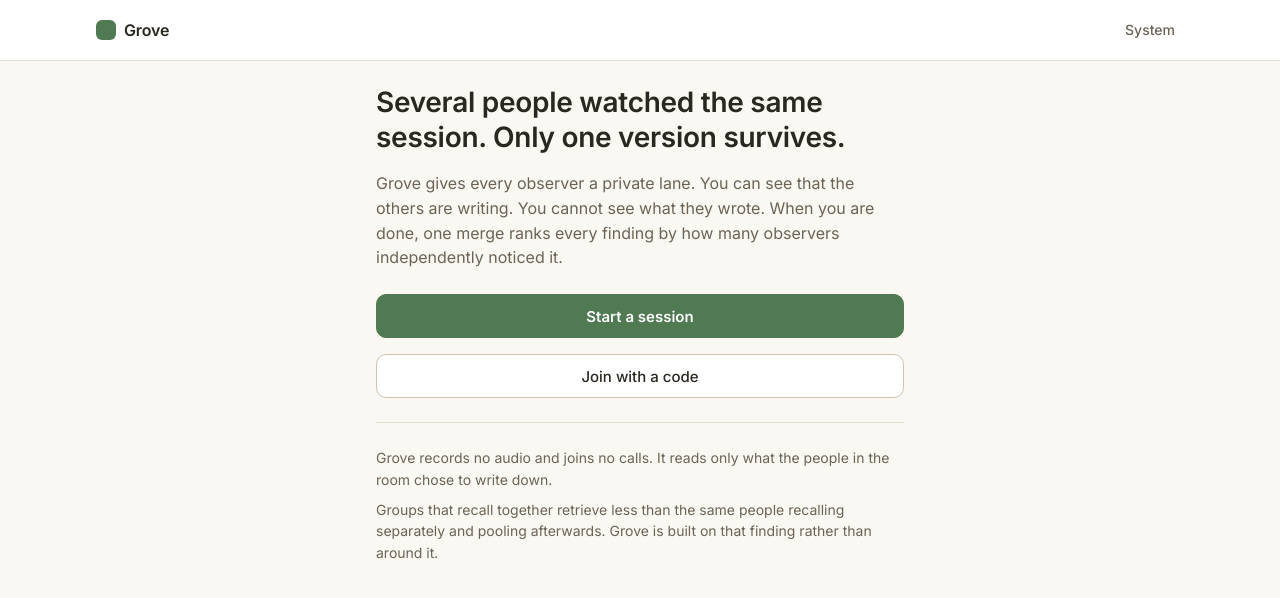
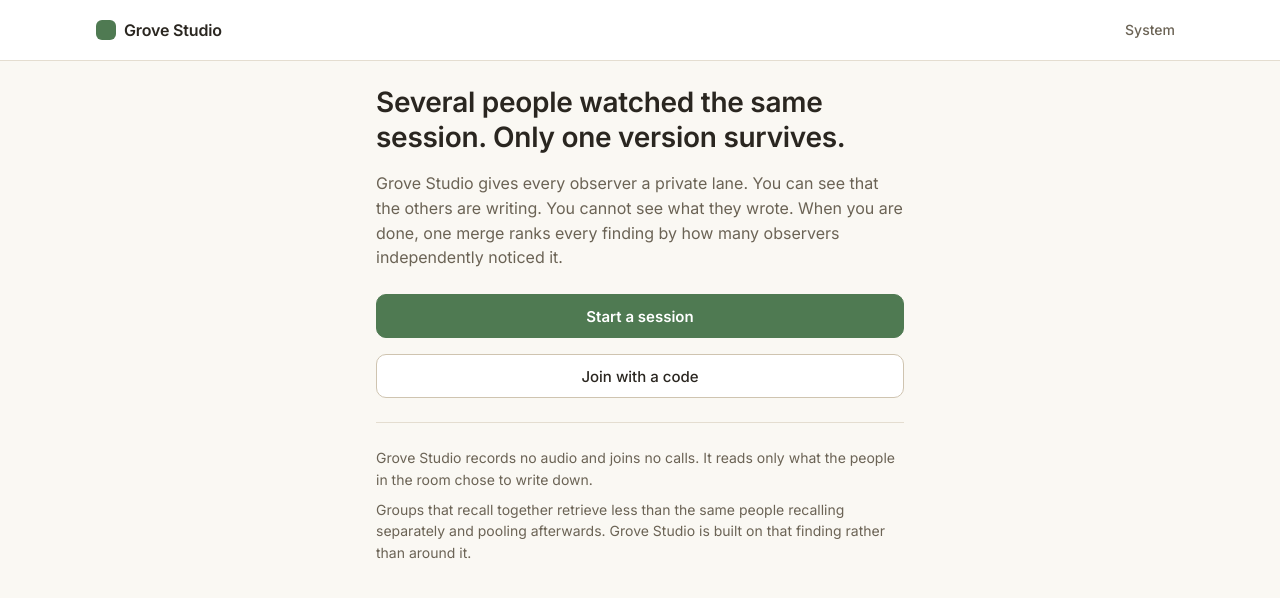
Before and after one commit to ctrlaltishipit/grove-studio, a React (Vite) app: page / in a window 1280 px wide. Shown: the top 598 px of the page. Built offline with nearby package versions, Linux system fonts and the light colour scheme; no server answers.

Commit message:
feat: rename the product to Grove Studio across the wordmark, tab title, prose and error copy

```diff
--- a/index.html
+++ b/index.html
@@ -3,7 +3,7 @@
   <head>
     <meta charset="UTF-8" />
     <meta name="viewport" content="width=device-width, initial-scale=1.0, viewport-fit=cover" />
-    <title>Grove</title>
+    <title>Grove Studio</title>
     <meta name="description" content="Several observers, separate lanes, one merged set of findings ranked by how many people independently saw each one." />
     <meta name="color-scheme" content="light dark" />
     <link rel="preconnect" href="https://fonts.googleapis.com" />
--- a/src/App.jsx
+++ b/src/App.jsx
@@ -13,9 +13,9 @@
     <BrowserRouter>
       <header className="topbar">
         <div className="topbar__inner">
-          <Link to="/" className="brand" aria-label="Grove home">
+          <Link to="/" className="brand" aria-label="Grove Studio home">
             <span className="brand__mark" aria-hidden="true" />
-            Grove
+            Grove Studio
           </Link>
           <ThemeToggle />
         </div>
--- a/src/lib/supabase.js
+++ b/src/lib/supabase.js
@@ -7,7 +7,7 @@
 // you will burn twenty minutes on it at 2am. Fail loudly instead.
 export const configError =
   !url || !key
-    ? 'Grove is not configured. VITE_SUPABASE_URL and VITE_SUPABASE_ANON_KEY are missing.'
+    ? 'Grove Studio is not configured. VITE_SUPABASE_URL and VITE_SUPABASE_ANON_KEY are missing.'
     : null;
 
 // The anon key is publishable by design: it is the browser's identity and
--- a/src/routes/Landing.jsx
+++ b/src/routes/Landing.jsx
@@ -10,7 +10,7 @@
       <div className="stack">
         <h1>Several people watched the same session. Only one version survives.</h1>
         <p className="t-muted">
-          Grove gives every observer a private lane. You can see that the others are writing.
+          Grove Studio gives every observer a private lane. You can see that the others are writing.
           You cannot see what they wrote. When you are done, one merge ranks every finding by
           how many observers independently noticed it.
         </p>
@@ -34,12 +34,12 @@
 
       <div className="stack-2 t-small t-muted">
         <p>
-          Grove records no audio and joins no calls. It reads only what the people in the room
+          Grove Studio records no audio and joins no calls. It reads only what the people in the room
           chose to write down.
         </p>
         <p>
           Groups that recall together retrieve less than the same people recalling separately
-          and pooling afterwards. Grove is built on that finding rather than around it.
+          and pooling afterwards. Grove Studio is built on that finding rather than around it.
         </p>
       </div>
     </div>
```
